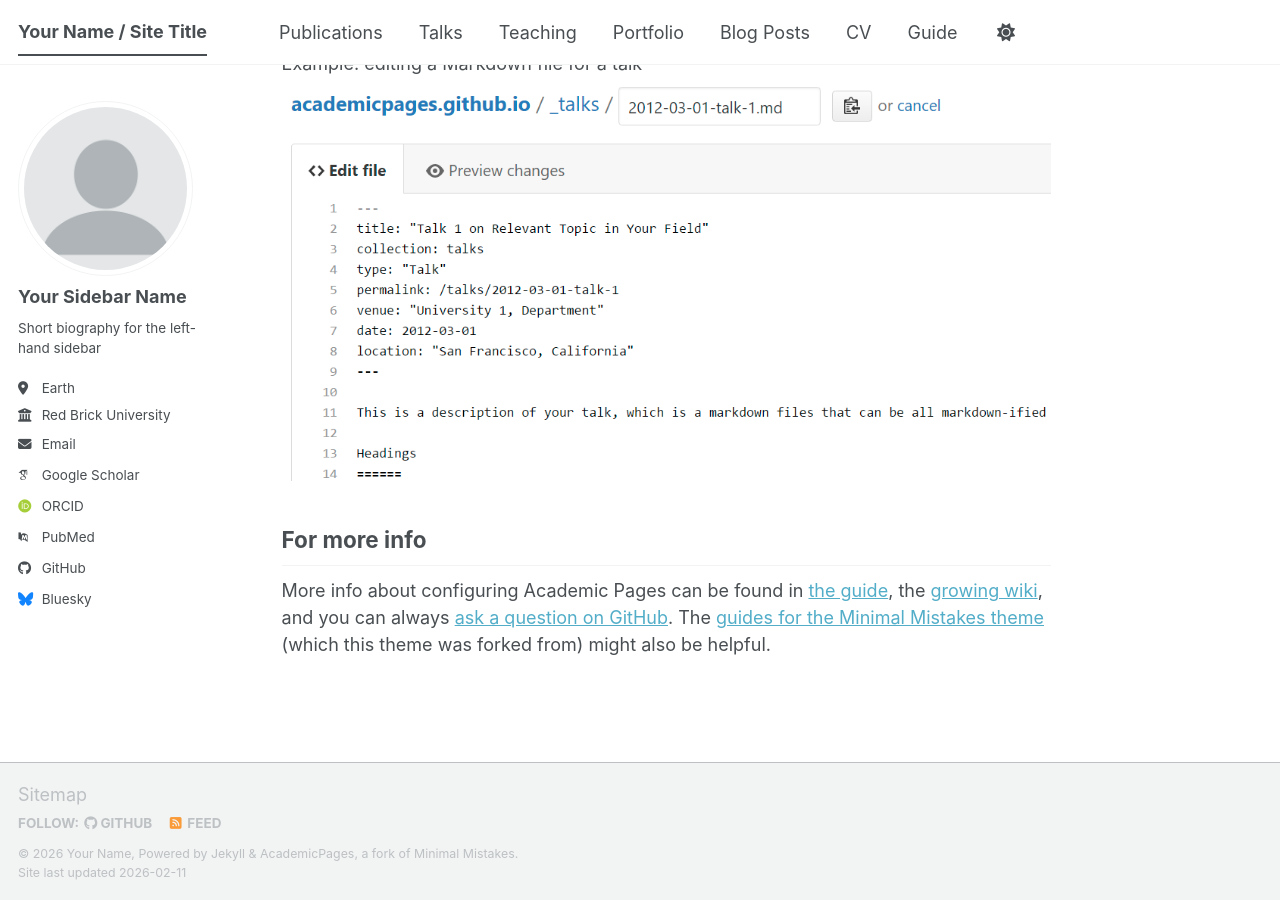
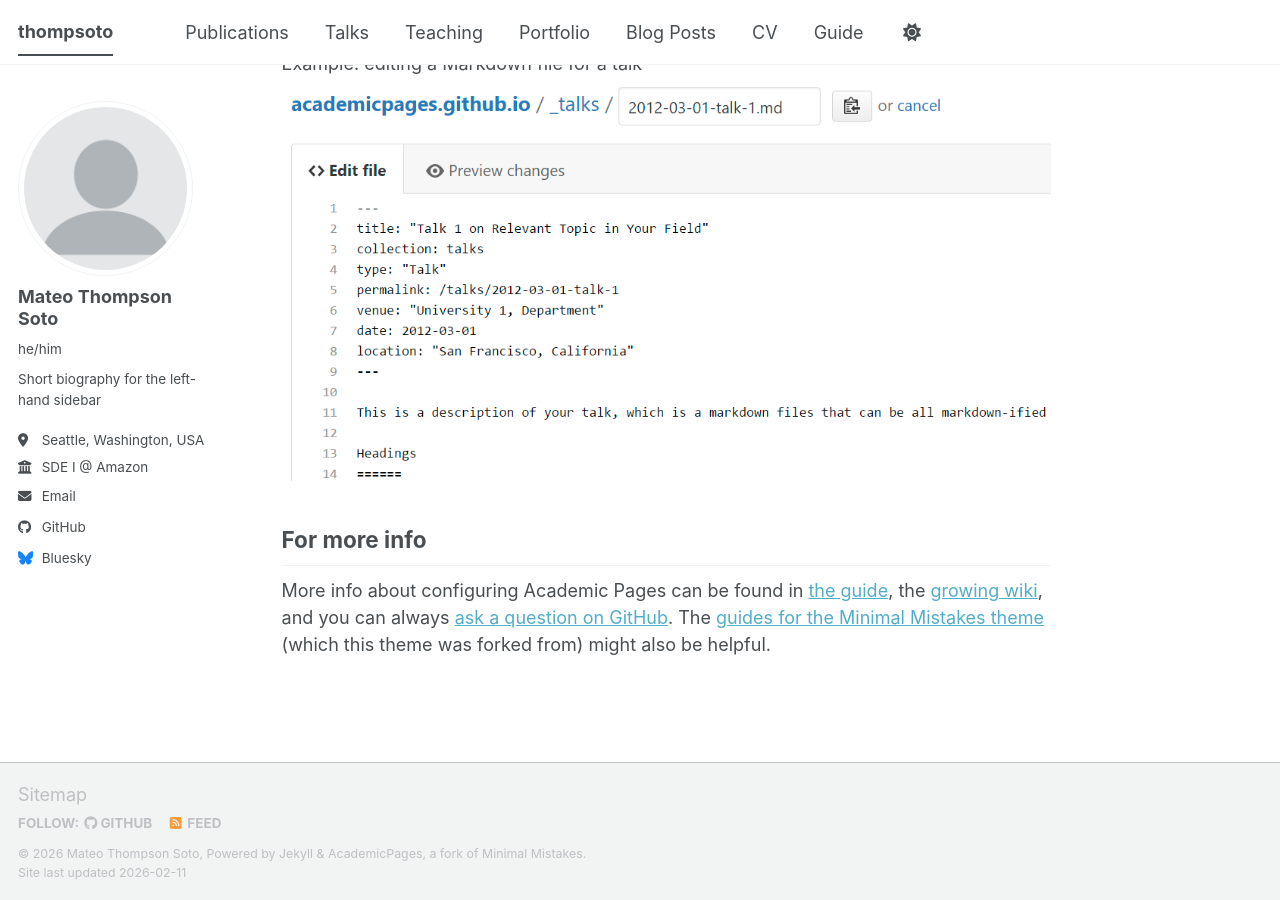
Before and after one commit to thompsoto/thompsoto.github.io, a Jekyll site: the page built from _pages/about.md, in a window 1280 px wide and 900 px high, scrolled down 2720 px. Built offline with Jekyll 4.4.1, drawn with Linux system fonts in a browser that asks for light colours; some web fonts are replaced; a script bundle is joined from its source files by our own code; library files that are not in the unit come from our copies.

Commit message:
chore: updating basic site settings and author details

```diff
--- a/_config.yml
+++ b/_config.yml
@@ -9,11 +9,11 @@
 # Basic Site Settings
 locale                   : "en-US"
 site_theme               : "default" # The available themes options are "default", "air", "sunrise", "mint", "dirt" and "contrast"
-title                    : "Your Name / Site Title"
+title                    : "thompsoto"
 title_separator          : "-"
-name                     : &name "Your Name"
+name                     : &name "Mateo Thompson Soto"
 description              : &description "Your Name's academic portfolio"   # Update this with a general description of your site, this is the default if not overridden by a page
-url                      : https://academicpages.github.io # The base hostname & protocol for your site e.g. "https://[your GitHub username].github.io",
+url                      : https://thompsoto.github.io     # The base hostname & protocol for your site e.g. "https://[your GitHub username].github.io",
                                                            # or if you already have some other page hosted on Github then use "https://[your GitHub username].github.io/[Your Repo Name]"
 baseurl                  : "" # the subpath of your site, e.g. "/blog"
 repository               : "academicpages/academicpages.github.io"
@@ -24,24 +24,24 @@ repository               : "academicpages/academicpages.github.io"
 author:
   # Biographic information
   avatar           : "profile.png"
-  name             : "Your Sidebar Name"
-  pronouns         : # example: "she/her"
+  name             : "Mateo Thompson Soto"
+  pronouns         : "he/him"
   bio              : "Short biography for the left-hand sidebar"
-  location         : "Earth"
-  employer         : "Red Brick University"
+  location         : "Seattle, Washington, USA"
+  employer         : "SDE I @ Amazon"
   uri              : # URL
   email            : "none@example.org"
 
   # Academic websites
   academia         : # URL
-  arxiv            : # URL - Update with the correct link to your profile
-  googlescholar    : "https://scholar.google.com/citations?user=PS_CX0AAAAAJ"
+  arxiv            : # URL
+  googlescholar    : # URL
   inspire-hep      : # URL
   impactstory      : # URL
-  orcid            : "https://orcid.org/yourorcidurl"
+  orcid            : # URL
   semantic         : # URL
   ssrn             : # URL
-  pubmed           : "https://www.ncbi.nlm.nih.gov/pubmed/?term=john+snow"
+  pubmed           : # URL
   researchgate     : # URL
   scopus           : # URL
   zotero           : # URL
@@ -51,7 +51,7 @@ author:
   bitbucket        : # Username - Update with your username on the site
   codepen          : # Username
   dribbble         : # Username
-  github           : "academicpages"
+  github           : "thompsoto"
   kaggle           : # Username
   stackoverflow    : # User number or user number and name (i.e., use "1" or "1/jeff-atwood")
 
```
